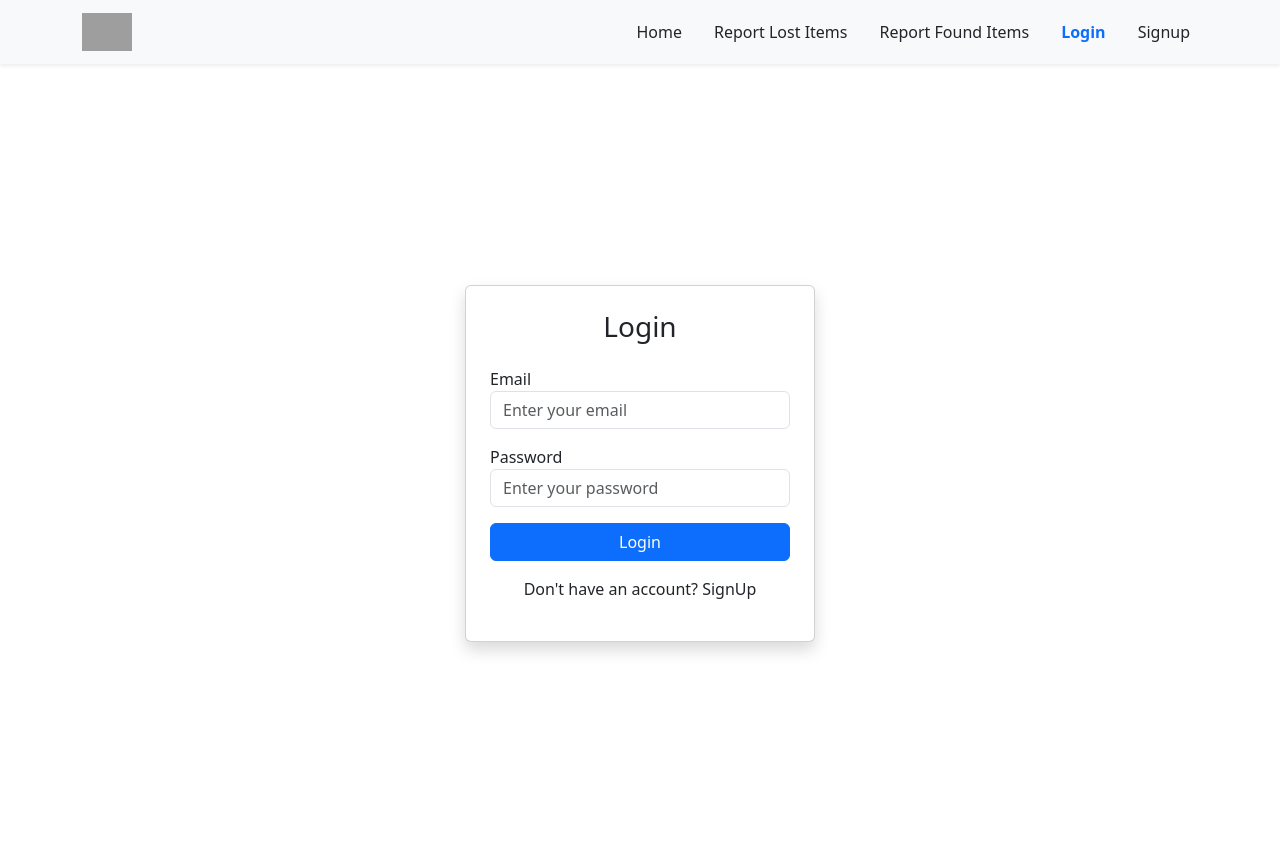
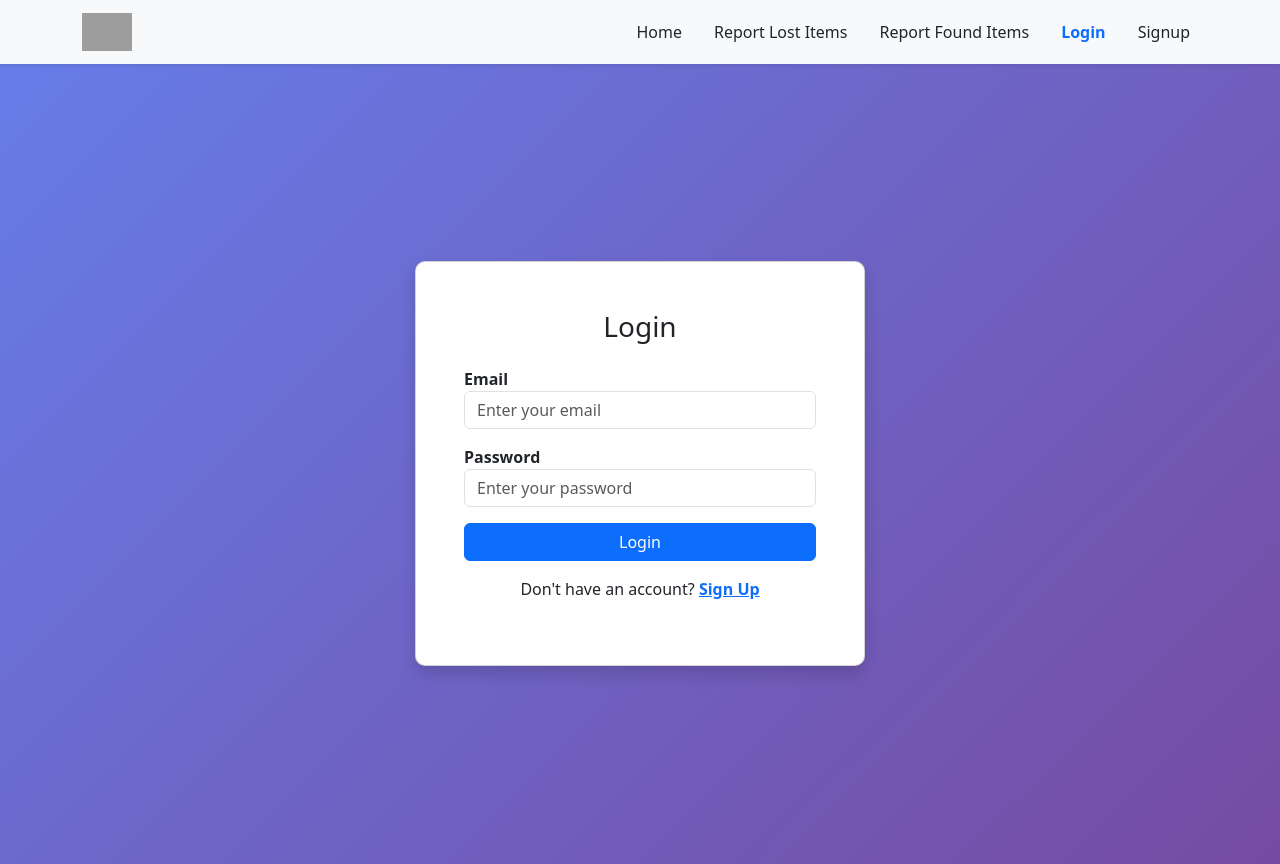
Before and after one commit to Omkarsubedi123/Lost_and_Found_Portal, a React (Vite) app: page /Login in a window 1280 px wide. Built offline with nearby package versions, Linux system fonts and the light colour scheme; grey boxes are pictures that could not be loaded.

Commit message:
Login Validation going on

```diff
--- a/src/pages/login/Login.tsx
+++ b/src/pages/login/Login.tsx
@@ -1,3 +1,81 @@
+// import { useState } from "react";
+// import Header from "../../ui/internal/components/header/Header";
+// import { useNavigate } from "react-router-dom";
+
+// const Login = () => {
+//   const [email, setEmail] = useState("");
+//   const [password, setPassword] = useState("");
+//   const [error, setError] = useState("");
+//   const navigate = useNavigate();
+//   const handleSubmit = (e: any) => {
+//     e.preventDefault();
+
+//     //   Validation and regex
+//     if (!email || !password) {
+//       setError("Both fields are required!");
+//       return;
+//     }
+
+//     // Authentication which will replace with Backend API
+//     if (email == "test@example.com" && password == "password123") {
+//       alert("Login Successful!");
+//       navigate("/");
+//     } else {
+//       setError("Invalid Email or Password!!!");
+//     }
+//   };
+//   return (
+//     <div>
+//       <Header />
+//       <div className="d-flex justify-content-center align-items-center vh-100">
+//         <div className="card p-4 shadow" style={{ width: "350px" }}>
+//           <h3 className="text-center mb-4">Login</h3>
+
+//           {error && <div className="alert alert-danger">{error}</div>}
+
+//           <form onSubmit={handleSubmit}>
+//             <div className="mb-3">
+//               <label>Email</label>
+//               <input
+//                 type="email"
+//                 className="form-control"
+//                 placeholder="Enter your email"
+//                 value={email}
+//                 onChange={(e) => setEmail(e.target.value)}
+//               />
+//             </div>
+//             <div className="mb-3">
+//               <label>Password</label>
+//               <input
+//                 type="password"
+//                 placeholder="Enter your password"
+//                 className="form-control"
+//                 value={password}
+//                 onChange={(e) => setPassword(e.target.value)}
+//               />
+//             </div>
+//             {/* Login Button */}
+//             <button type="submit" className="btn btn-primary w-100">
+//               Login
+//             </button>
+//           </form>
+//           {/* Signup redirect */}
+//           <div className="text-center mt-3">
+//             <p>
+//               Don't have an account?{" "}
+//               <a href="/signUp" className="text-primary fw-bold">
+//                 SignUp
+//               </a>
+//             </p>
+//           </div>
+//         </div>
+//       </div>
+//     </div>
+//   );
+// };
+
+// export default Login;
+
 import { useState } from "react";
 import Header from "../../ui/internal/components/header/Header";
 import { useNavigate } from "react-router-dom";
@@ -7,35 +85,49 @@ const Login = () => {
   const [password, setPassword] = useState("");
   const [error, setError] = useState("");
   const navigate = useNavigate();
+
   const handleSubmit = (e: any) => {
     e.preventDefault();
 
-    //   Validation and regex
+    // Validation
     if (!email || !password) {
       setError("Both fields are required!");
       return;
     }
 
-    // Authentication which will replace with Backend API
-    if (email == "test@example.com" && password == "password123") {
+    // Simulated Authentication (Replace with Backend API)
+    if (email === "test@example.com" && password === "password123") {
       alert("Login Successful!");
       navigate("/");
     } else {
       setError("Invalid Email or Password!!!");
     }
   };
+
   return (
-    <div>
+    <div
+      style={{
+        background: "linear-gradient(135deg, #667eea, #764ba2)",
+        minHeight: "100vh",
+      }}
+    >
       <Header />
       <div className="d-flex justify-content-center align-items-center vh-100">
-        <div className="card p-4 shadow" style={{ width: "350px" }}>
+        <div
+          className="card p-5 shadow"
+          style={{
+            width: "450px",
+            borderRadius: "10px",
+            background: "#fff",
+          }}
+        >
           <h3 className="text-center mb-4">Login</h3>
 
           {error && <div className="alert alert-danger">{error}</div>}
 
           <form onSubmit={handleSubmit}>
             <div className="mb-3">
-              <label>Email</label>
+              <label className="fw-bold">Email</label>
               <input
                 type="email"
                 className="form-control"
@@ -44,8 +136,9 @@ const Login = () => {
                 onChange={(e) => setEmail(e.target.value)}
               />
             </div>
+
             <div className="mb-3">
-              <label>Password</label>
+              <label className="fw-bold">Password</label>
               <input
                 type="password"
                 placeholder="Enter your password"
@@ -54,15 +147,20 @@ const Login = () => {
                 onChange={(e) => setPassword(e.target.value)}
               />
             </div>
+
             {/* Login Button */}
             <button type="submit" className="btn btn-primary w-100">
               Login
             </button>
           </form>
-          {/* Signup redirect */}
+
+          {/* Signup Redirect */}
           <div className="text-center mt-3">
             <p>
-              Don't have an account? <a herf="/signUp">SignUp</a>
+              Don't have an account?{" "}
+              <a href="/signup" className="text-primary fw-bold">
+                Sign Up
+              </a>
             </p>
           </div>
         </div>
```
